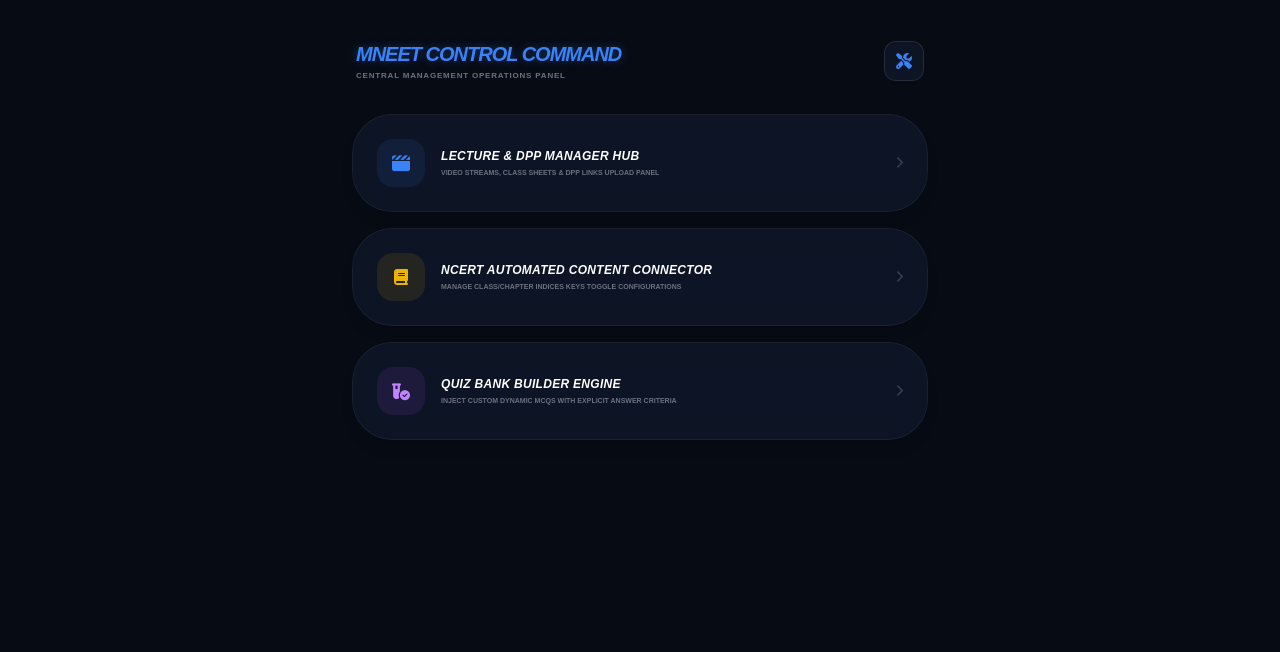
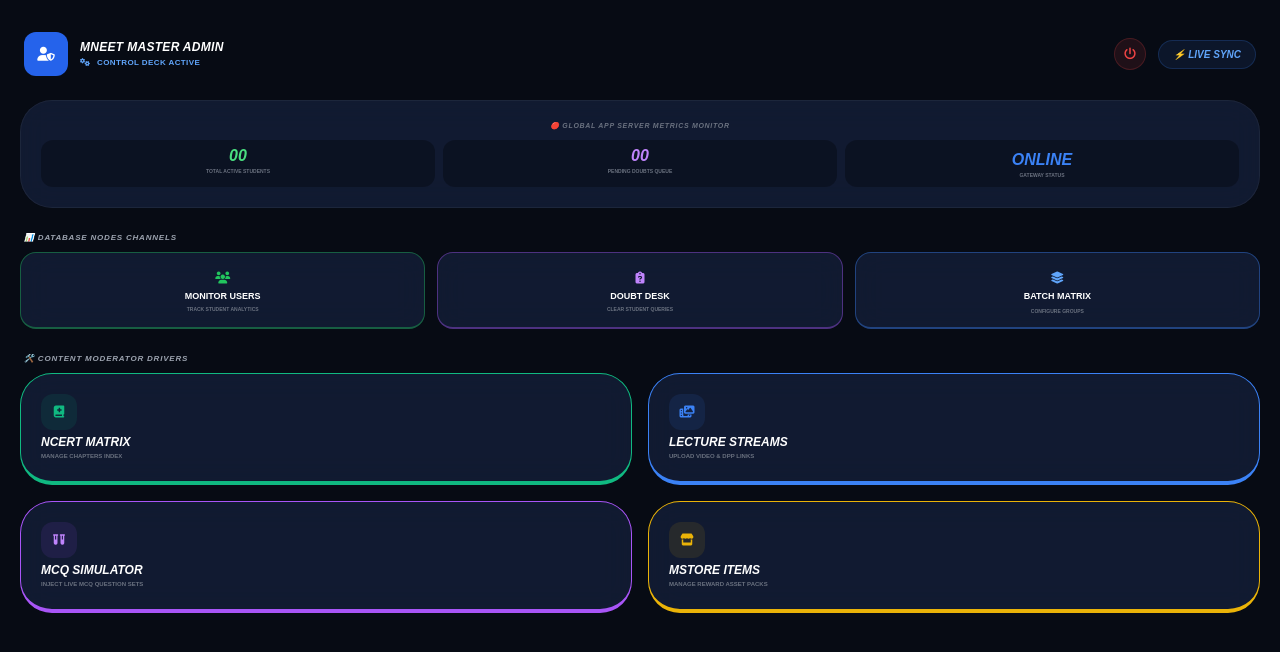
Before and after one commit to Monirul0329/mNEET-Learning-web-App, a plain HTML site: page admin_dashboard.html in a window 1280 px wide. Drawn offline with nearby package versions, Linux system fonts and the light colour scheme; no server answers.

Commit message:
Update admin dashboard layout and titles

```diff
--- a/admin_dashboard.html
+++ b/admin_dashboard.html
@@ -1,67 +1,149 @@
 <!DOCTYPE html>
 <html lang="en">
 <head>
-    <meta charset="UTF-8"><meta name="viewport" content="width=device-width, initial-scale=1.0">
-    <title>Admin Dashboard Command</title>
+    <meta charset="UTF-8">
+    <meta name="viewport" content="width=device-width, initial-scale=1.0">
+    <title>mNEET Admin Control Console</title>
     <script src="https://cdn.tailwindcss.com"></script>
+    <script src="https://www.gstatic.com/firebasejs/9.6.1/firebase-app-compat.js"></script>
+    <script src="https://www.gstatic.com/firebasejs/9.6.1/firebase-database-compat.js"></script>
     <link rel="stylesheet" href="https://cdnjs.cloudflare.com/ajax/libs/font-awesome/6.4.0/css/all.min.css">
     <style>
-        .glass { background: rgba(15, 23, 42, 0.8); backdrop-filter: blur(12px); border: 1px solid rgba(255,255,255,0.1); }
+        .glass { background: rgba(22, 33, 62, 0.7); backdrop-filter: blur(15px); border: 1px solid rgba(255,255,255,0.08); }
         body { background: #070b14; color: white; font-family: sans-serif; min-height: 100vh; }
         .blue-glow { color: #3b82f6; text-shadow: 0 0 10px rgba(59, 130, 246, 0.4); }
+        ::-webkit-scrollbar { width: 0px; }
     </style>
 </head>
-<body class="p-6">
+<body class="p-4 pb-32">
 
-    <!-- Header Grid Area -->
-    <div class="max-w-xl mx-auto mb-8 mt-4 flex justify-between items-center px-1">
-        <div>
-            <h1 class="text-xl font-black italic blue-glow uppercase tracking-tighter">mNEET CONTROL COMMAND</h1>
-            <p class="text-[8px] text-gray-500 uppercase font-bold tracking-widest mt-0.5">Central Management Operations Panel</p>
+    <div class="flex justify-between items-center mb-6 px-2 mt-4">
+        <div class="flex items-center gap-3">
+            <div class="w-11 h-11 rounded-xl bg-blue-600 flex items-center justify-center text-white font-black text-sm">
+                <i class="fa-solid fa-user-shield"></i>
+            </div>
+            <div>
+                <h1 class="text-xs font-black uppercase italic tracking-wide text-white">mNEET MASTER ADMIN</h1>
+                <p class="text-[8px] text-blue-400 font-black uppercase tracking-wider mt-0.5">
+                    <i class="fa-solid fa-gears mr-1"></i> CONTROL DECK ACTIVE
+                </p>
+            </div>
         </div>
-        <div class="w-10 h-10 glass rounded-xl flex items-center justify-center text-blue-500"><i class="fa-solid fa-screwdriver-wrench"></i></div>
+
+        <div class="flex items-center gap-3">
+            <button onclick="location.href='admin_login.html'" class="w-8 h-8 rounded-full bg-red-500/10 text-red-500 border border-red-500/20 flex items-center justify-center text-xs active:scale-90 transition-all" title="Secure Logout Admin Session">
+                <i class="fa-solid fa-power-off"></i>
+            </button>
+            <div class="bg-blue-500/10 px-3.5 py-1.5 rounded-full text-[10px] font-black italic border border-blue-500/20 text-blue-400">
+                ⚡ LIVE SYNC
+            </div>
+        </div>
     </div>
 
-    <!-- Core Administrative Hub Configuration Selection Matrix -->
-    <div class="max-w-xl mx-auto grid grid-cols-1 gap-4">
+    <div class="glass p-5 rounded-[2rem] border border-white/5 text-center mx-1 mb-6">
+        <p class="text-[7px] font-black tracking-widest uppercase text-gray-500 mb-2 italic">🔴 GLOBAL APP SERVER METRICS MONITOR</p>
+        <div class="grid grid-cols-3 gap-2">
+            <div class="bg-black/30 p-2 rounded-xl">
+                <h3 id="totalStudentsCount" class="text-base font-black italic leading-none text-green-400">00</h3>
+                <span class="text-[5px] text-gray-500 uppercase font-bold block mt-1">Total Active Students</span>
+            </div>
+            <div class="bg-black/30 p-2 rounded-xl">
+                <h3 id="totalDoubtsCount" class="text-base font-black italic leading-none text-purple-400">00</h3>
+                <span class="text-[5px] text-gray-500 uppercase font-bold block mt-1">Pending Doubts Queue</span>
+            </div>
+            <div class="bg-black/30 p-2 rounded-xl">
+                <h3 id="serverStatusText" class="text-base font-black italic text-blue-500 leading-none uppercase text-[10px] pt-1">ONLINE</h3>
+                <span class="text-[5px] text-gray-500 uppercase font-bold block mt-1">Gateway Status</span>
+            </div>
+        </div>
+    </div>
 
-        <!-- 1. Lecture Hub Core Control Redirector Card -->
-        <div onclick="location.href='admin_lecture_chapters.html'" class="glass p-6 rounded-[2.5rem] border border-white/5 flex justify-between items-center cursor-pointer hover:bg-white/5 active:scale-95 transition-all shadow-lg">
-            <div class="flex items-center gap-4">
-                <div class="w-12 h-12 rounded-2xl bg-blue-500/10 flex items-center justify-center text-blue-500"><i class="fa-solid fa-clapperboard text-lg"></i></div>
-                <div>
-                    <h3 class="text-xs font-black uppercase italic tracking-wide text-white">Lecture & DPP Manager Hub</h3>
-                    <p class="text-[7px] text-gray-500 uppercase font-black mt-1">Video Streams, Class Sheets & DPP links upload panel</p>
-                </div>
+    <p class="text-[8px] font-black tracking-widest uppercase text-gray-400 mb-2 pl-2 italic">📊 DATABASE NODES CHANNELS</p>
+    <div class="grid grid-cols-3 gap-3 px-1 mb-6">
+        <div onclick="location.href='admin_users.html'" class="glass p-3 rounded-2xl text-center border-b-2 border-green-500/40 cursor-pointer active:scale-95 transition-all">
+            <i class="fa-solid fa-users text-green-500 text-xs mb-1"></i>
+            <h4 class="text-[9px] font-black text-white uppercase">Monitor Users</h4>
+            <span class="text-[5px] text-gray-500 uppercase font-bold block mt-0.5">Track Student Analytics</span>
+        </div>
+        <div onclick="location.href='admin_doubts.html'" class="glass p-3 rounded-2xl text-center border-b-2 border-purple-500/40 cursor-pointer active:scale-95 transition-all">
+            <i class="fa-solid fa-clipboard-question text-purple-400 text-xs mb-1"></i>
+            <h4 class="text-[9px] font-black text-white uppercase">Doubt Desk</h4>
+            <span class="text-[5px] text-gray-500 uppercase font-bold block mt-0.5">Clear Student Queries</span>
+        </div>
+        <div onclick="location.href='admin_batch_manager.html'" class="glass p-3 rounded-2xl text-center border-b-2 border-blue-500/40 cursor-pointer active:scale-95 transition-all">
+            <i class="fa-solid fa-layer-group text-blue-400 text-xs mb-1"></i>
+            <h4 class="text-[9px] font-black text-white uppercase">Batch Matrix</h4>
+            <span class="text-[5px] text-gray-500 uppercase font-bold block mt-1">Configure Groups</span>
+        </div>
+    </div>
+
+    <p class="text-[8px] font-black tracking-widest uppercase text-gray-400 mb-2 pl-2 italic">🛠️ CONTENT MODERATOR DRIVERS</p>
+    <div class="grid grid-cols-2 gap-4 px-1">
+
+        <div onclick="location.href='admin_ncert.html'" class="glass p-5 rounded-[2rem] border-b-4 border-emerald-500 flex flex-col justify-between h-28 active:scale-95 transition-all cursor-pointer">
+            <div class="w-9 h-9 rounded-xl bg-emerald-500/10 flex items-center justify-center text-emerald-500 text-xs">
+                <i class="fa-solid fa-book-medical"></i>
             </div>
-            <i class="fa-solid fa-chevron-right text-gray-700 text-xs"></i>
+            <div>
+                <h4 class="text-xs font-black uppercase italic text-white leading-none">NCERT Matrix</h4>
+                <p class="text-[6px] text-gray-500 uppercase mt-1 font-black">Manage Chapters Index</p>
+            </div>
         </div>
 
-        <!-- 2. Smart Automated NCERT Control Card -->
-        <div onclick="location.href='admin_ncert.html'" class="glass p-6 rounded-[2.5rem] border border-white/5 flex justify-between items-center cursor-pointer hover:bg-white/5 active:scale-95 transition-all shadow-lg">
-            <div class="flex items-center gap-4">
-                <div class="w-12 h-12 rounded-2xl bg-yellow-500/10 flex items-center justify-center text-yellow-500"><i class="fa-solid fa-book"></i></div>
-                <div>
-                    <h3 class="text-xs font-black uppercase italic tracking-wide text-white">NCERT Automated Content Connector</h3>
-                    <p class="text-[7px] text-gray-500 uppercase font-black mt-1">Manage Class/Chapter indices keys toggle configurations</p>
-                </div>
+        <div onclick="location.href='admin_lecture_chapters.html'" class="glass p-5 rounded-[2rem] border-b-4 border-blue-500 flex flex-col justify-between h-28 active:scale-95 transition-all cursor-pointer">
+            <div class="w-9 h-9 rounded-xl bg-blue-500/10 flex items-center justify-center text-blue-500 text-xs">
+                <i class="fa-solid fa-photo-film"></i>
             </div>
-            <i class="fa-solid fa-chevron-right text-gray-700 text-xs"></i>
+            <div>
+                <h4 class="text-xs font-black uppercase italic text-white leading-none">Lecture streams</h4>
+                <p class="text-[6px] text-gray-500 uppercase mt-1 font-black">Upload Video & DPP Links</p>
+            </div>
         </div>
 
-        <!-- 3. Quiz Bank Builder Matrix Card -->
-        <div onclick="location.href='admin_quiz_chapters.html'" class="glass p-6 rounded-[2.5rem] border border-white/5 flex justify-between items-center cursor-pointer hover:bg-white/5 active:scale-95 transition-all shadow-lg">
-            <div class="flex items-center gap-4">
-                <div class="w-12 h-12 rounded-2xl bg-purple-500/10 flex items-center justify-center text-purple-400"><i class="fa-solid fa-vial-circle-check text-lg"></i></div>
-                <div>
-                    <h3 class="text-xs font-black uppercase italic tracking-wide text-white">Quiz Bank Builder Engine</h3>
-                    <p class="text-[7px] text-gray-500 uppercase font-black mt-1">Inject custom dynamic MCQs with explicit answer criteria</p>
-                </div>
+        <div onclick="location.href='admin_quiz_chapters.html'" class="glass p-5 rounded-[2rem] border-b-4 border-purple-500 flex flex-col justify-between h-28 active:scale-95 transition-all cursor-pointer">
+            <div class="w-9 h-9 rounded-xl bg-purple-500/10 flex items-center justify-center text-purple-400 text-xs">
+                <i class="fa-solid fa-vials"></i>
             </div>
-            <i class="fa-solid fa-chevron-right text-gray-700 text-xs"></i>
+            <div>
+                <h4 class="text-xs font-black uppercase italic text-white leading-none">MCQ Simulator</h4>
+                <p class="text-[6px] text-gray-500 uppercase mt-1 font-black">Inject Live MCQ Question Sets</p>
+            </div>
+        </div>
+
+        <div onclick="alert('mStore Package Upload Panel: Coming Soon in Next Phase Sync!')" class="glass p-5 rounded-[2rem] border-b-4 border-yellow-500 flex flex-col justify-between h-28 active:scale-95 transition-all cursor-pointer">
+            <div class="w-9 h-9 rounded-xl bg-yellow-500/10 flex items-center justify-center text-yellow-500 text-xs">
+                <i class="fa-solid fa-store"></i>
+            </div>
+            <div>
+                <h4 class="text-xs font-black uppercase italic text-white leading-none">mStore Items</h4>
+                <p class="text-[6px] text-gray-500 uppercase mt-1 font-black">Manage Reward Asset Packs</p>
+            </div>
         </div>
 
     </div>
 
+    <script>
+        // System Firebase Framework Core Inits
+        const firebaseConfig = { apiKey: "AIzaSyApQOM_mtFZ16RiNJEaIUhb4iYFBIBRK58", authDomain: "mneet-spark.firebaseapp.com", projectId: "mneet-spark", databaseURL: "https://mneet-spark-default-rtdb.firebaseio.com/", appId: "1:252201633700:web:1a1e7a2cff1f0b168ea331" };
+        firebase.initializeApp(firebaseConfig); const database = firebase.database();
+
+        function runServerTelemetryTracker() {
+            // 1. Sync live registered students count metadata
+            database.ref('students').on('value', snap => {
+                let count = 0;
+                if(snap.exists()) count = Object.keys(snap.val()).length;
+                document.getElementById('totalStudentsCount').innerText = count < 10 ? '0' + count : count;
+            });
+
+            // 2. Sync incoming doubt requests queues lengths
+            database.ref('doubtsQueue').on('value', snap => {
+                let dCount = 0;
+                if(snap.exists()) dCount = Object.keys(snap.val()).length;
+                document.getElementById('totalDoubtsCount').innerText = dCount < 10 ? '0' + dCount : dCount;
+            });
+        }
+
+        runServerTelemetryTracker();
+    </script>
 </body>
-</html>
+    </html>
```
